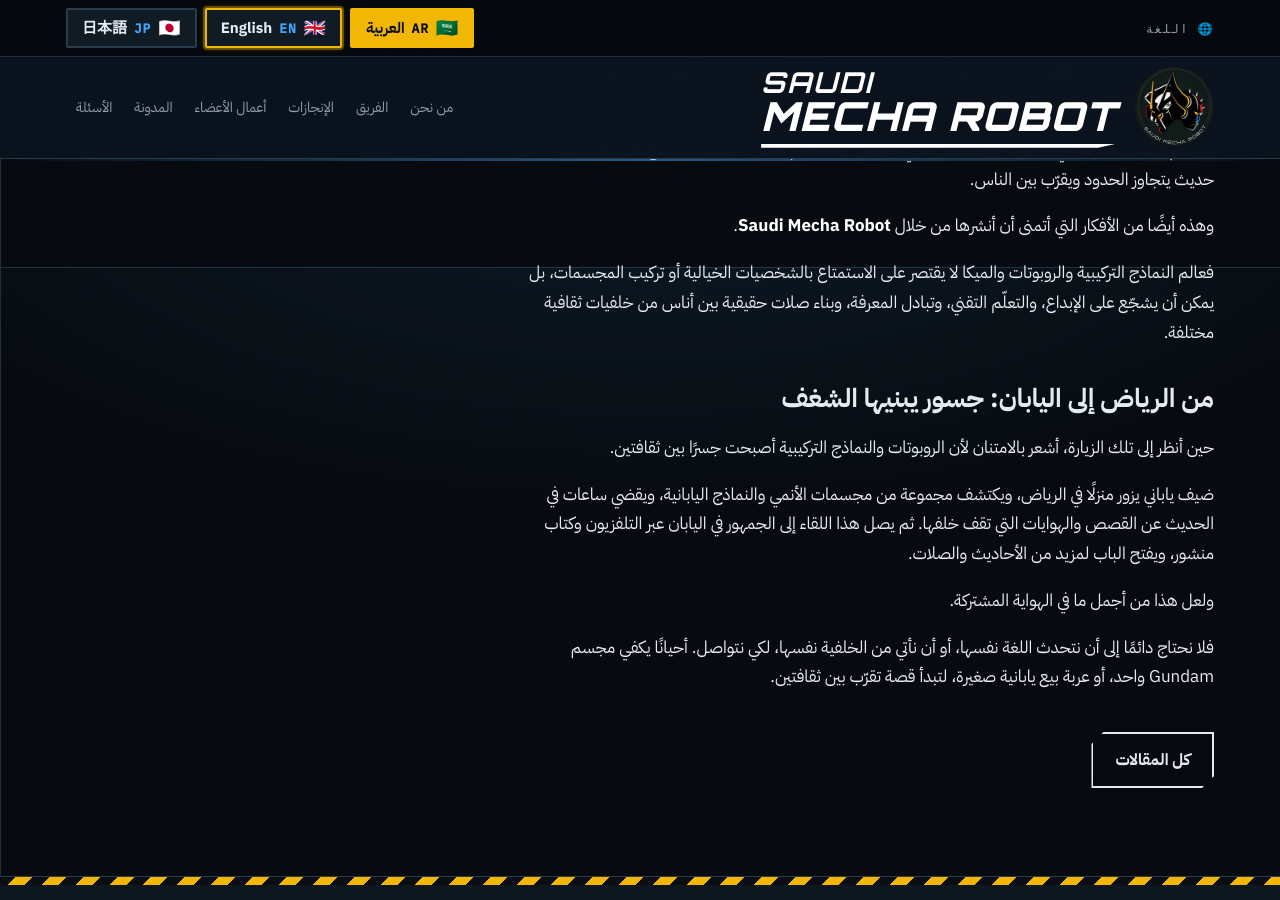
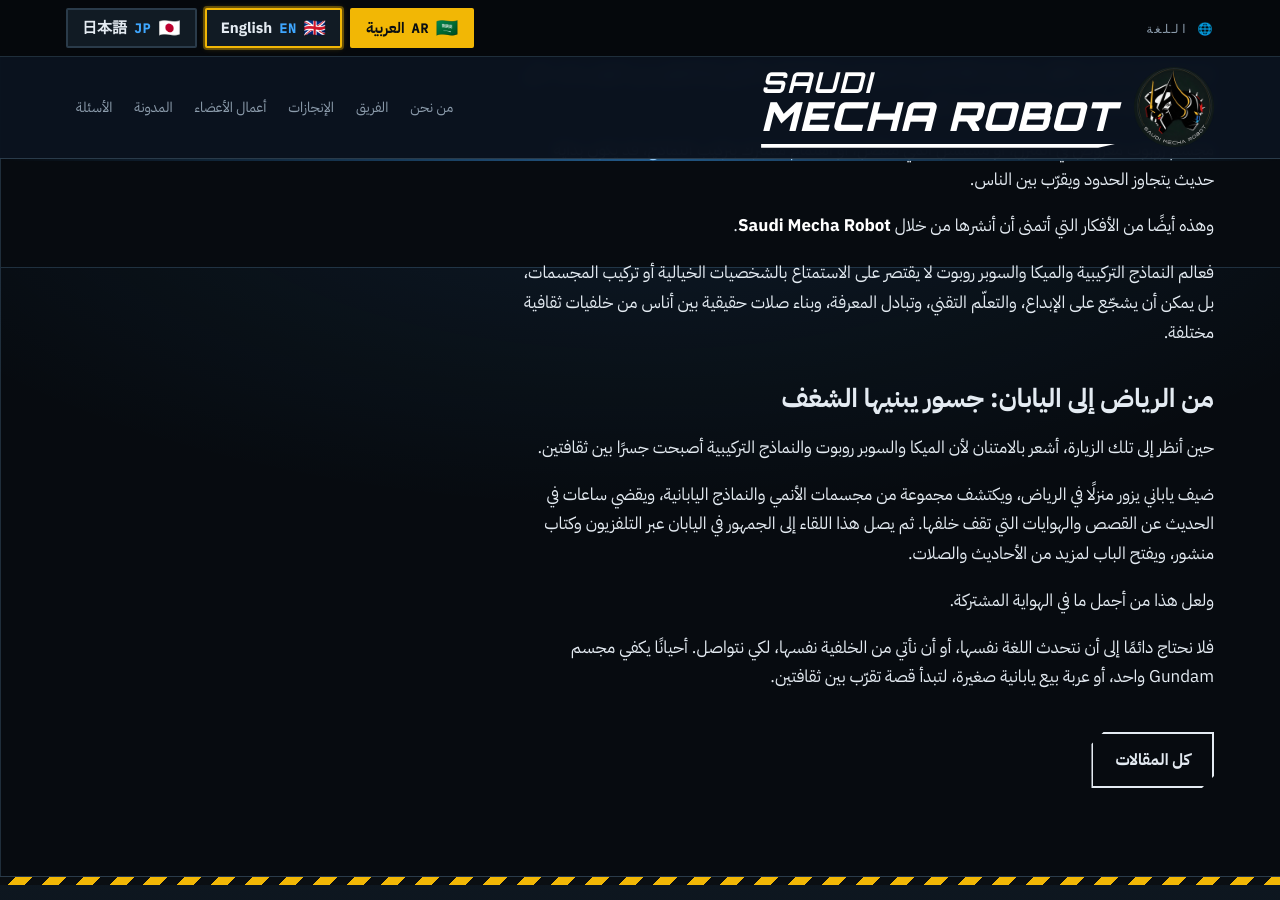
Before and after one commit to SaudiMechaRobot/SaudiMechaRobot.github.io, a Jekyll site: the page built from _posts/2026-11-13-ikegami-akira-riyadh.md, in a window 1280 px wide and 900 px high, scrolled down 5133 px. Built offline with Jekyll 4.4.1, drawn with Linux system fonts in a browser that asks for light colours; some web fonts are replaced; a script that is not in the unit is left out; some of the changed text lies outside the part shown.

Commit message:
Add files via upload

```diff
--- a/_posts/2026-11-13-ikegami-akira-riyadh.md
+++ b/_posts/2026-11-13-ikegami-akira-riyadh.md
@@ -1,7 +1,7 @@
 ---
 ref: ikegami-akira-riyadh
-title: "حين أصبحت الروبوتات جسرًا بين ثقافتين: استضافة الإعلامي الياباني Ikegami Akira في الرياض"
-description: استضافة الإعلامي الياباني الشهير Ikegami Akira في منزل بالرياض، والحديث معه عن الأنمي والروبوتات وGunpla والمجسمات اليابانية، وكيف ربطت بين السعودية واليابان.
+title: "حين أصبحت الميكا والسوبر روبوت جسرًا بين ثقافتين: استضافة الإعلامي الياباني Ikegami Akira في الرياض"
+description: استضافة الإعلامي الياباني الشهير Ikegami Akira في منزل بالرياض، والحديث معه عن الأنمي والميكا والسوبر روبوت وGunpla والمجسمات اليابانية، وكيف ربطت بين السعودية واليابان.
 category: STORY
 pin: 1
 cover: /assets/images/blog/ikegami-cover.webp
@@ -15,7 +15,7 @@
 
 لم تكن الزيارة بالنسبة لي مجرد لقاء تلفزيوني، بل فرصة للحديث مباشرة عن ثقافة أحببتها منذ سنوات طويلة، وكيف أصبحت جزءًا من الحياة اليومية لأجيال من السعوديين.
 
-## من النفط والسيارات إلى الأنمي والروبوتات
+## من النفط والسيارات إلى الأنمي والميكا والسوبر روبوت
 
 تطورت العلاقة بين السعودية واليابان على مدى عقود طويلة، وامتدت إلى مجالات كثيرة.
 
@@ -27,7 +27,7 @@
 
 ومن أعمق جوانب هذه الصلة الثقافية **الأنمي** الياباني. وفي مقدمته مسلسل **UFO Robot Grendizer**، الذي كان من أوائل أعمال الأنمي اليابانية التي عرفها الجمهور السعودي على نطاق واسع عبر التلفزيون. وما زال عند كثيرين أكثر من مجرد مسلسل كرتوني؛ فهو ذكرى طفولة عزيزة، ورمز ثقافي تتناقله الأجيال.
 
-ولهذا أرى أن الأنمي وأعمال الروبوتات اليابانية لم تبقَ في حدود الترفيه، بل صنعت صلة ثقافية مألوفة بين الناس في السعودية واليابان.
+ولهذا أرى أن الأنمي وأعمال الميكا والسوبر روبوت اليابانية لم تبقَ في حدود الترفيه، بل صنعت صلة ثقافية مألوفة بين الناس في السعودية واليابان.
 
 ## كيف جمع الأنمي الياباني بين الأجيال
 
@@ -121,11 +121,11 @@
 
 وهذه أيضًا من الأفكار التي أتمنى أن أنشرها من خلال **Saudi Mecha Robot**.
 
-فعالم النماذج التركيبية والروبوتات والميكا لا يقتصر على الاستمتاع بالشخصيات الخيالية أو تركيب المجسمات، بل يمكن أن يشجّع على الإبداع، والتعلّم التقني، وتبادل المعرفة، وبناء صلات حقيقية بين أناس من خلفيات ثقافية مختلفة.
+فعالم النماذج التركيبية والميكا والسوبر روبوت لا يقتصر على الاستمتاع بالشخصيات الخيالية أو تركيب المجسمات، بل يمكن أن يشجّع على الإبداع، والتعلّم التقني، وتبادل المعرفة، وبناء صلات حقيقية بين أناس من خلفيات ثقافية مختلفة.
 
 ## من الرياض إلى اليابان: جسور يبنيها الشغف
 
-حين أنظر إلى تلك الزيارة، أشعر بالامتنان لأن الروبوتات والنماذج التركيبية أصبحت جسرًا بين ثقافتين.
+حين أنظر إلى تلك الزيارة، أشعر بالامتنان لأن الميكا والسوبر روبوت والنماذج التركيبية أصبحت جسرًا بين ثقافتين.
 
 ضيف ياباني يزور منزلًا في الرياض، ويكتشف مجموعة من مجسمات الأنمي والنماذج اليابانية، ويقضي ساعات في الحديث عن القصص والهوايات التي تقف خلفها. ثم يصل هذا اللقاء إلى الجمهور في اليابان عبر التلفزيون وكتاب منشور، ويفتح الباب لمزيد من الأحاديث والصلات.
 
```
